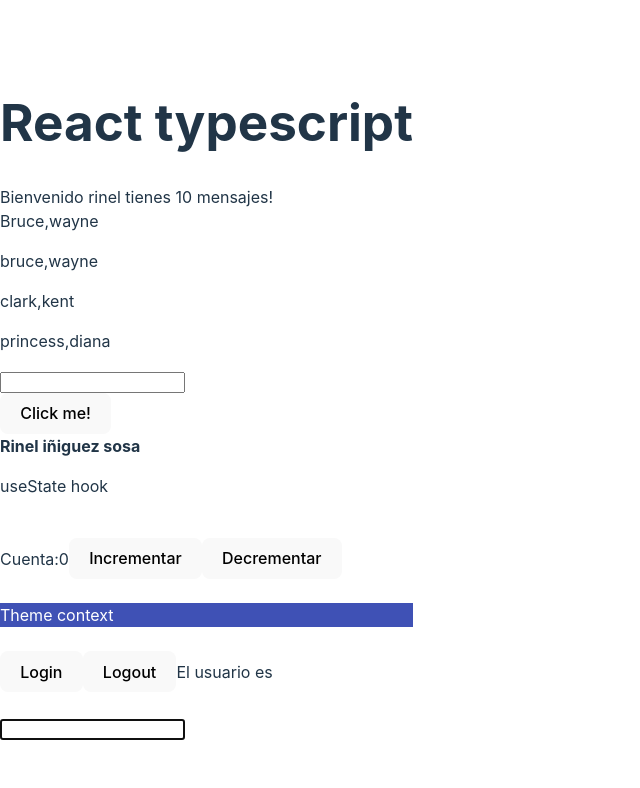
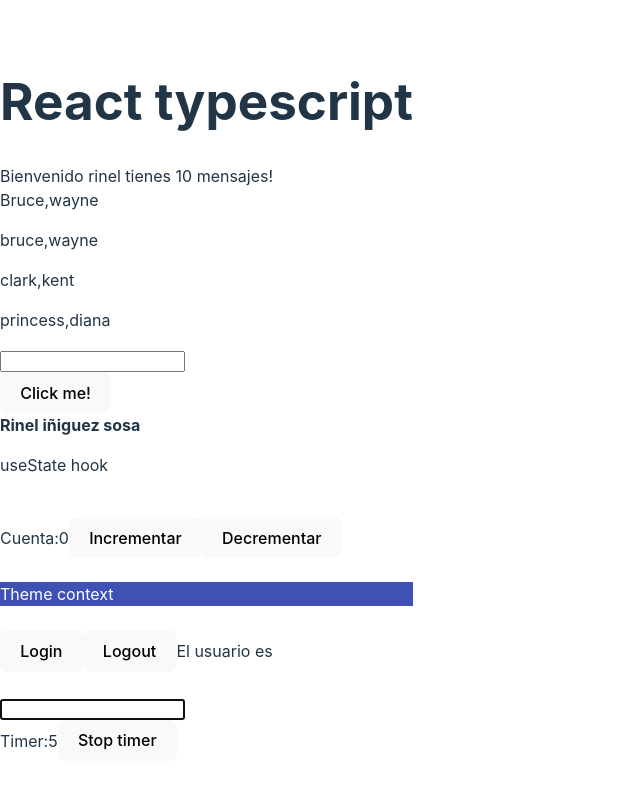
Before and after one commit to rineliniguezsosa/React-typescript, a React (Vite) app: page / in a window 1280 px wide. Shown: the top 788 px of the page, without its empty margins (0-640 px from the left). Built offline with nearby package versions, Linux system fonts and the light colour scheme.

Commit message:
feat(App): agregando el componente Mutableref

```diff
--- a/src/App.tsx
+++ b/src/App.tsx
@@ -67,6 +67,7 @@ const Herolist:HeroListype[] = [
       </UserContextProvider>
       <br></br>
       <Domref/>
+      <Mutableref/>
     </>
   )
 }
```
